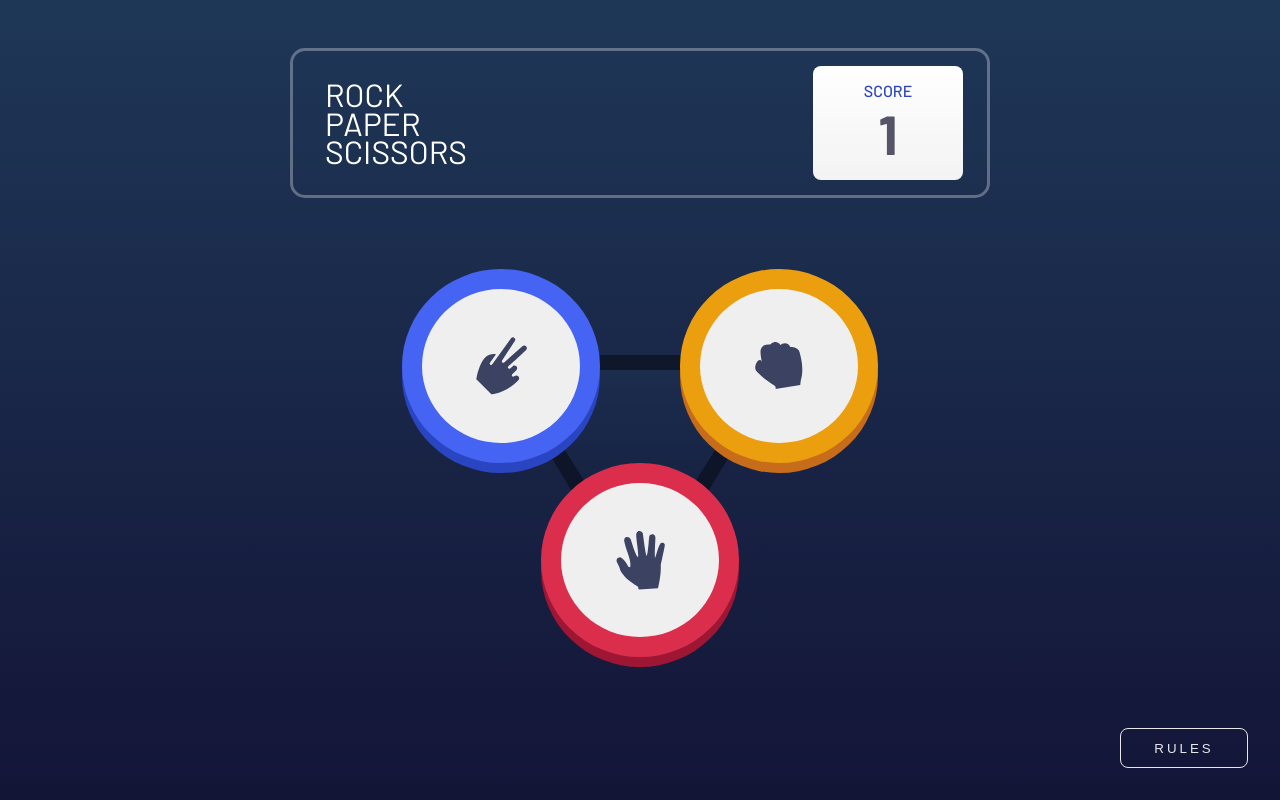
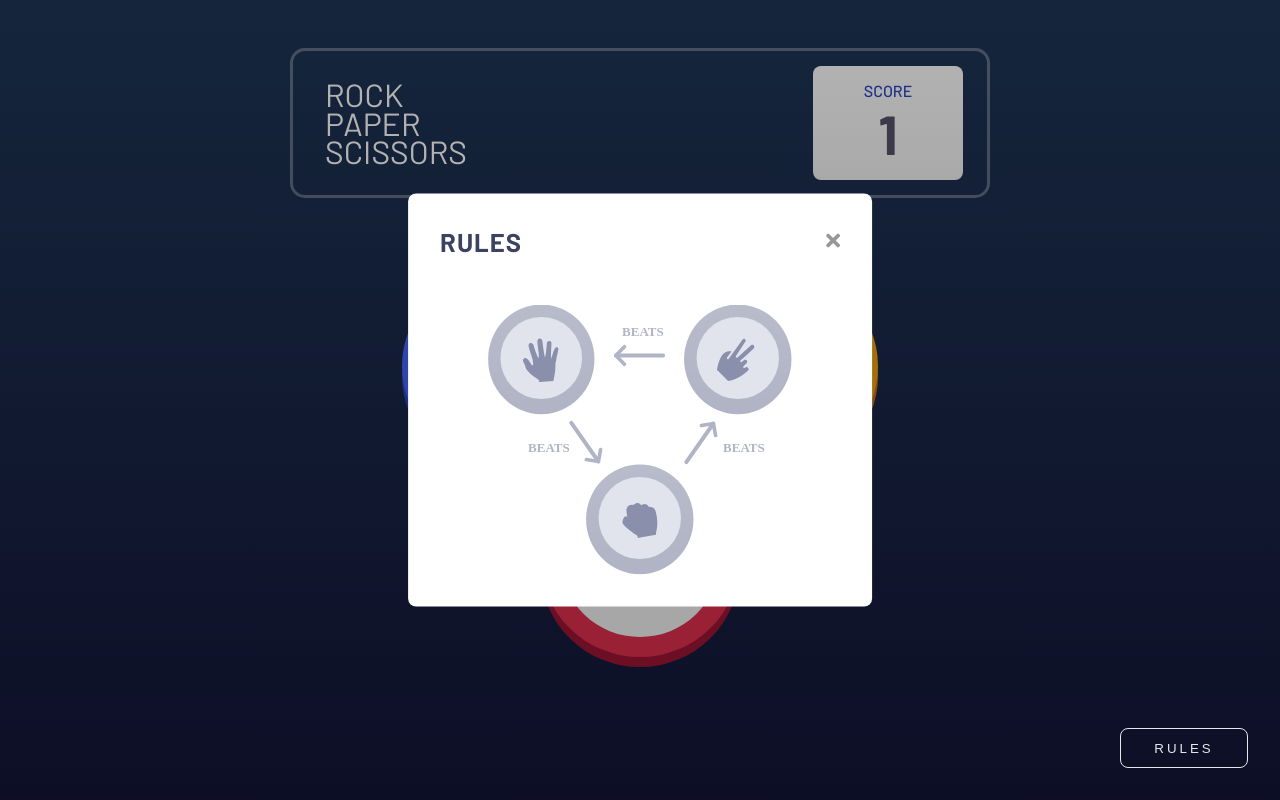
Before and after one commit to donmikelee/rock-paper-scissors, a website built with Parcel: page src/index.html in a window 1280 px wide. Both pictures are taken after a click on the button "RULES". Built offline with nearby package versions, Linux system fonts and the light colour scheme.

Commit message:
add function for rules button

```diff
--- a/package.json
+++ b/package.json
@@ -15,10 +15,11 @@
   "author": "",
   "license": "ISC",
   "devDependencies": {
-    "parcel-bundler": "^1.12.5",
+    "@parcel/transformer-sass": "^2.1.1",
     "sass": "^1.46.0"
   },
   "dependencies": {
+    "parcel": "^2.1.1",
     "shx": "^0.3.3"
   }
 }
--- a/src/index.html
+++ b/src/index.html
@@ -1,7 +1,7 @@
 <!DOCTYPE html>
 <html>
   <head>
-    <title>Parcel Sandbox</title>
+    <title>Rock, Paper, Scissors</title>
     <meta charset="UTF-8" />
     <meta name="viewport" content="width=device-width, initial-scale=1" />
     <link rel="preconnect" href="https://fonts.googleapis.com" />
@@ -10,10 +10,11 @@
       href="https://fonts.googleapis.com/css2?family=Barlow:wght@400;500;600;700&display=swap"
       rel="stylesheet"
     />
-    <script src="./js/index.js" defer></script>
+    <script type="module" src="./js/index.js" defer></script>
   </head>
   <body>
     <div id="app">
+      <div class="container__overlay"></div>
       <div class="container">
         <header>
           <div class="header">
@@ -33,18 +34,18 @@
         <main>
           <div class="selections__player">
             <ul>
-              <li id="scissors">
+              <li class="weapon" id="scissors">
                 <button>
                   <img src="../images/icon-scissors.svg" alt="scissors" />
                 </button>
               </li>
               <span></span>
-              <li id="rock">
+              <li class="weapon" id="rock">
                 <button>
                   <img src="../images/icon-rock.svg" alt="rock" />
                 </button>
               </li>
-              <li id="paper">
+              <li class="weapon" id="paper">
                 <button>
                   <img src="../images/icon-paper.svg" alt="paper" />
                 </button>
@@ -52,9 +53,24 @@
             </ul>
             <div class="triangle"></div>
           </div>
+          <div class="rules">
+            <h3>rules</h3>
+            <div class="icon-x">
+              <img
+                class="times-icon"
+                src="../images/times-solid.svg"
+                alt="times-solid"
+              />
+            </div>
+            <img
+              class="image-rules"
+              src="../images/image-rules.svg"
+              alt="image-rules"
+            />
+          </div>
         </main>
         <footer>
-          <div class="rules"><button>rules</button></div>
+          <div class="button-rules"><button>rules</button></div>
         </footer>
       </div>
     </div>
--- a/src/js/index.js
+++ b/src/js/index.js
@@ -1 +1,21 @@
 import '../scss/main.scss';
+
+const buttonRules = document.querySelector('.button-rules');
+const x_Button = document.querySelector('.times-icon');
+
+const rules = document.querySelector('.rules');
+const overlay = document.querySelector('.container__overlay');
+
+const weapons = document.querySelectorAll('.weapon');
+
+x_Button.onclick = () => {
+  rules.classList.remove('active');
+  overlay.classList.remove('active');
+};
+
+buttonRules.onclick = () => {
+  rules.classList.toggle('active');
+  overlay.classList.toggle('active');
+};
+
+console.log('Pokaż mi to w konsoli');
--- a/src/scss/main.scss
+++ b/src/scss/main.scss
@@ -14,6 +14,22 @@ body {
     padding: 0;
     margin: 0;
     box-sizing: border-box;
+}
+
+.container__overlay {
+    height: 100vh;
+    width: 100vw;
+    background-color: #000;
+    display: none;
+    position: fixed;
+    top: 0;
+    left: 0;
+    z-index: 9;
+    opacity: 0.3;
+
+    &.active {
+        display: block;
+    }
 }
 
 .container {
@@ -164,11 +180,52 @@ body {
                 }
             }
         }
+
+        .rules {
+            border-radius: 8px;
+            background-color: #fff;
+            position: absolute;
+            top: 50%;
+            left: 50%;
+            transform: translate(-50%, -50%);
+            opacity: 0;
+            color: #3b4262;
+            text-transform: uppercase;
+            font-size: 22px;
+            letter-spacing: 1px;
+            display: flex;
+            flex-wrap: wrap;
+            justify-content: center;
+            align-items: center;
+            padding: 32px;
+
+            &.active {
+                opacity: 1;
+                z-index: 10;
+            }
+
+            h3 {
+                flex-basis: 50%;
+            }
+
+            .icon-x {
+                flex-basis: 50%;
+                text-align: end;
+
+                img {
+                    cursor: pointer;
+                }
+            }
+
+            .image-rules {
+                margin-top: 48px;
+            }
+        }
     }
 
     footer {
         align-self: flex-end;
-        .rules {
+        .button-rules {
             button {
                 margin: 0 32px 32px 0;
                 height: 40px;
@@ -185,6 +242,8 @@ body {
                 color: #fff;
                 cursor: pointer;
                 opacity: 0.9;
+                position: relative;
+                z-index: 10;
 
                 &:hover {
                     opacity: 1;
```
Also changed, not shown: images/times-solid.svg (added), 2 other files.
